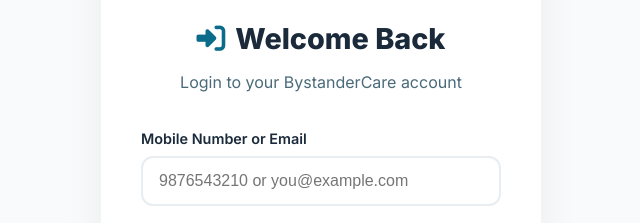
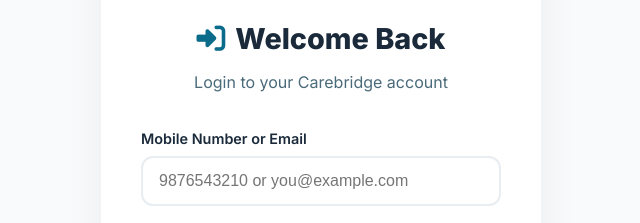
Before and after one commit to smartdevops2025-hub/Carebridge, a plain HTML site: page pages/login.html in a window 1280 px wide. Shown: the part 158-381 px from the top of the page, 319-959 px from the left. Drawn offline with Linux system fonts and the light colour scheme.

Commit message:
Update login.html

```diff
--- a/pages/login.html
+++ b/pages/login.html
@@ -3,7 +3,7 @@
 <head>
     <meta charset="UTF-8" />
     <meta name="viewport" content="width=device-width, initial-scale=1.0" />
-    <title>Login | BystanderCare</title>
+    <title>Login | Carebridge</title>
     <link rel="stylesheet" href="https://cdnjs.cloudflare.com/ajax/libs/font-awesome/6.4.0/css/all.min.css" />
     <link href="https://fonts.googleapis.com/css2?family=Inter:wght@300;400;500;600;700;800&display=swap" rel="stylesheet" />
     <link rel="stylesheet" href="../css/style.css" />
@@ -134,7 +134,7 @@
     <div class="login-container">
         <a href="../index.html" class="back-link"><i class="fas fa-arrow-left"></i> Back to Home</a>
         <h2><i class="fas fa-sign-in-alt" style="color:var(--primary);margin-right:10px;"></i>Welcome Back</h2>
-        <p class="sub">Login to your BystanderCare account</p>
+        <p class="sub">Login to your Carebridge account</p>
 
         <form id="loginForm">
             <div class="form-group">
```
